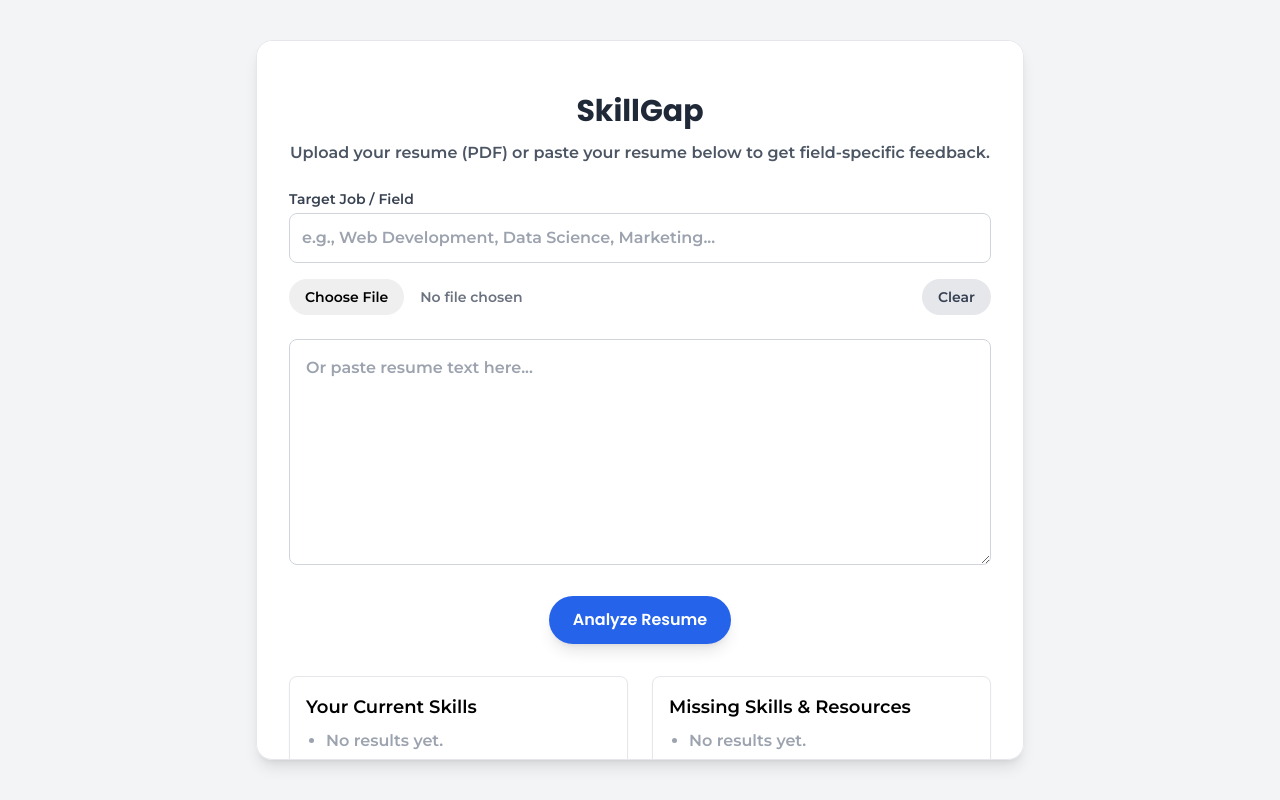
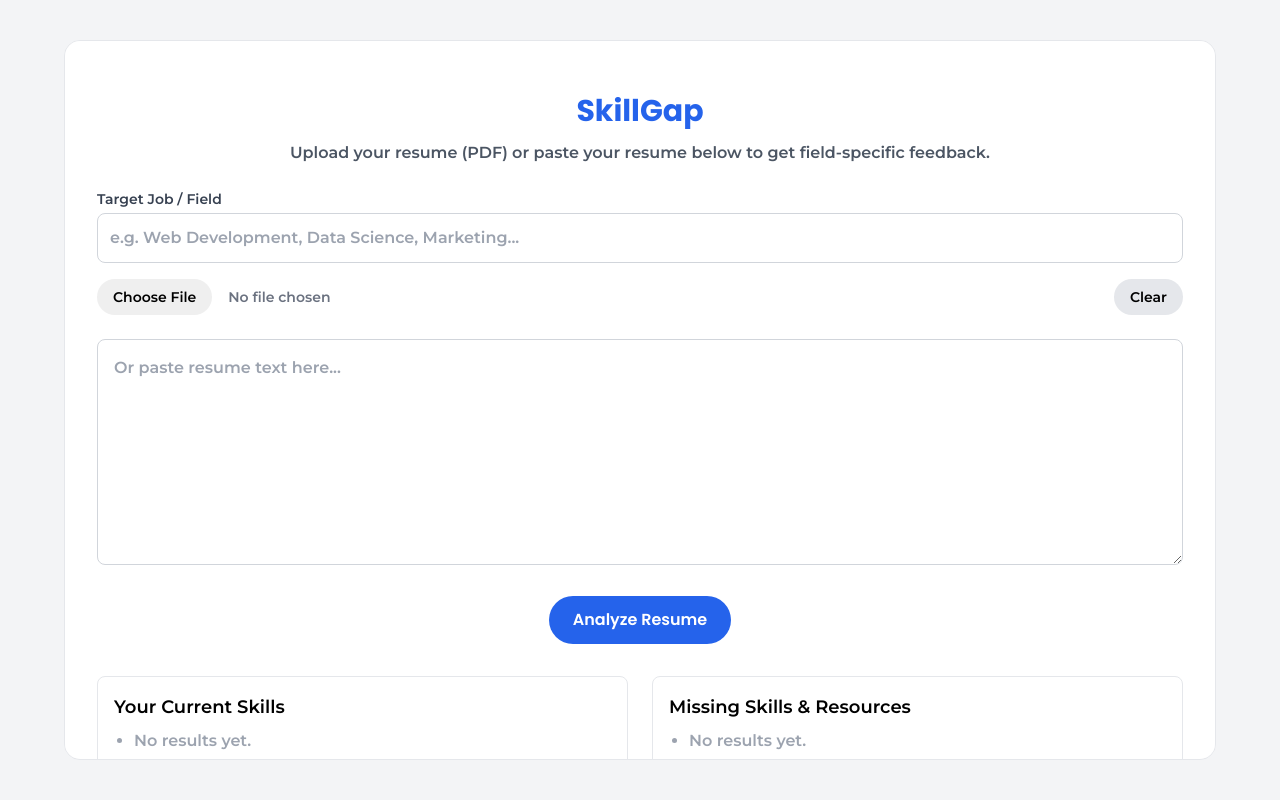
Before and after one commit to Angelaho1128/SkillGap, a plain HTML site: page frontend/index.html in a window 1280 px wide. Drawn offline with nearby package versions, Linux system fonts and the light colour scheme.

Commit message:
tweak design

```diff
--- a/frontend/index.html
+++ b/frontend/index.html
@@ -20,8 +20,8 @@
   </style>
 </head>
 <body class="flex items-center justify-center min-h-screen bg-gray-100 p-6">
-  <div class="container bg-white p-8 rounded-2xl shadow-lg border border-gray-200 max-w-3xl w-full max-h-[90vh] overflow-y-auto no-scrollbar text-center font-['Montserrat']">
-    <h1 class="font-['Poppins'] text-3xl font-bold mt-5 mb-3 text-gray-800">SkillGap</h1>
+  <div class="container bg-white p-8 rounded-2xl border border-gray-200 max-w-6xl w-full max-h-[90vh] overflow-y-auto no-scrollbar text-center font-['Montserrat']">
+    <h1 class="font-['Poppins'] text-3xl font-bold mt-5 mb-3 text-blue-600">SkillGap</h1>
     <p class="font-['Montserrat'] text-gray-600 mb-6">Upload your resume (PDF) or paste your resume below to get field-specific feedback.</p>
 
     <!-- Job field -->
@@ -29,7 +29,7 @@
       <label for="jobField" class="block text-sm font-['Montserrat'] font-medium text-gray-700 mb-1">
         Target Job / Field
       </label>
-      <input type="text" id="jobField" placeholder="e.g., Web Development, Data Science, Marketing..."
+      <input type="text" id="jobField" placeholder="e.g. Web Development, Data Science, Marketing..."
         class="w-full p-3 border border-gray-300 rounded-lg font-['Montserrat'] focus:outline-none focus:ring-2 focus:ring-blue-400 transition duration-200 ease-in-out">
     </div>
 
@@ -40,7 +40,7 @@
         file:rounded-full file:border-0
         file:text-sm file:font-medium
         hover:file:bg-blue-100 cursor-pointer">
-      <button onclick="clearInput()" class="bg-gray-200 text-gray-700 px-4 py-2 rounded-full border-0  text-sm font-['Montserrat'] font-medium hover:bg-blue-100 cursor-pointer">Clear</button>
+      <button onclick="clearInput()" class="bg-gray-200 px-4 py-2 rounded-full border-0  text-sm font-['Montserrat'] font-medium hover:bg-blue-100 cursor-pointer">Clear</button>
     </div>
 
     <!-- Resume textarea -->
@@ -49,7 +49,7 @@
 
     <!-- Analyze button -->
     <button onclick="analyzeResume()" id="analyzeButton"
-      class="w-1300 bg-blue-600 text-white font-['Poppins'] font-semibold py-3 px-6 rounded-full shadow-lg">
+      class="w-1300 bg-blue-600 text-white font-['Poppins'] font-semibold py-3 px-6 rounded-full">
       Analyze Resume
     </button>
 
@@ -59,7 +59,7 @@
    <!-- Results area -->
    <div id="results" class="mt-8 grid grid-cols-1 md:grid-cols-2 gap-6 text-left font-['Montserrat']">
     <!-- Detected skills card -->
-    <div id="detectedCard" class="result-card bg-white border rounded-lg p-4 shadow-sm font-['Montserrat']">
+    <div id="detectedCard" class="result-card bg-white border rounded-lg p-4 font-['Montserrat']">
       <h3 class="text-lg font-['Montserrat'] font-weight: 550 mb-2">Your Current Skills</h3>
       <ul id="detectedList" class="list-disc pl-5 text-gray-700 space-y-1 min-h-[120px]">
         <li class="text-gray-400 font-['Montserrat']">No results yet.</li>
@@ -67,7 +67,7 @@
     </div>
 
     <!-- Missing skills + resources -->
-    <div id="missingCard" class="result-card bg-white border rounded-lg p-4 shadow-sm font-['Montserrat']">
+    <div id="missingCard" class="result-card bg-white border rounded-lg p-4 font-['Montserrat']">
       <h3 class="text-lg font-['Montserrat'] font-weight: 550 mb-2">Missing Skills & Resources</h3>
       <ul id="missingList" class="list-disc pl-5 text-gray-700 space-y-3 min-h-[120px]">
         <li class="text-gray-400 font-['Montserrat']">No results yet.</li>
```
